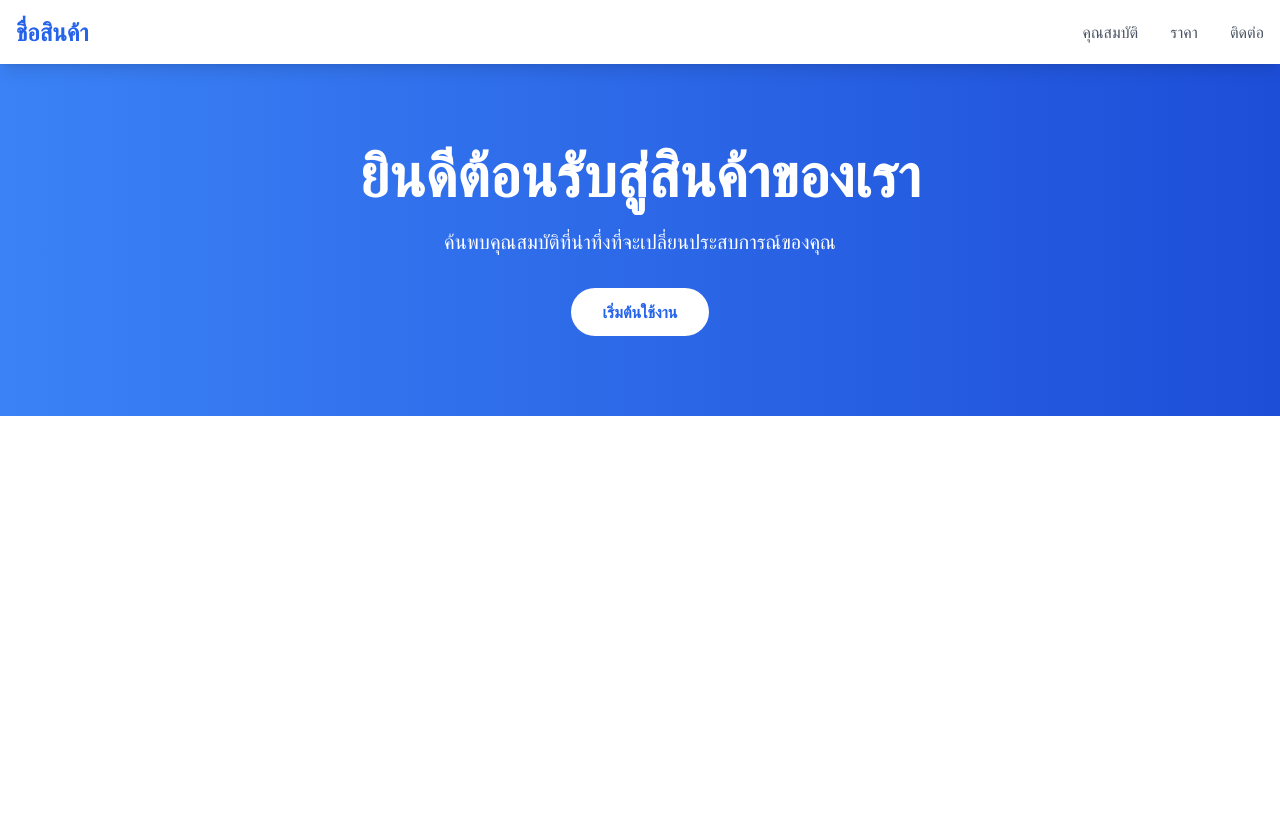
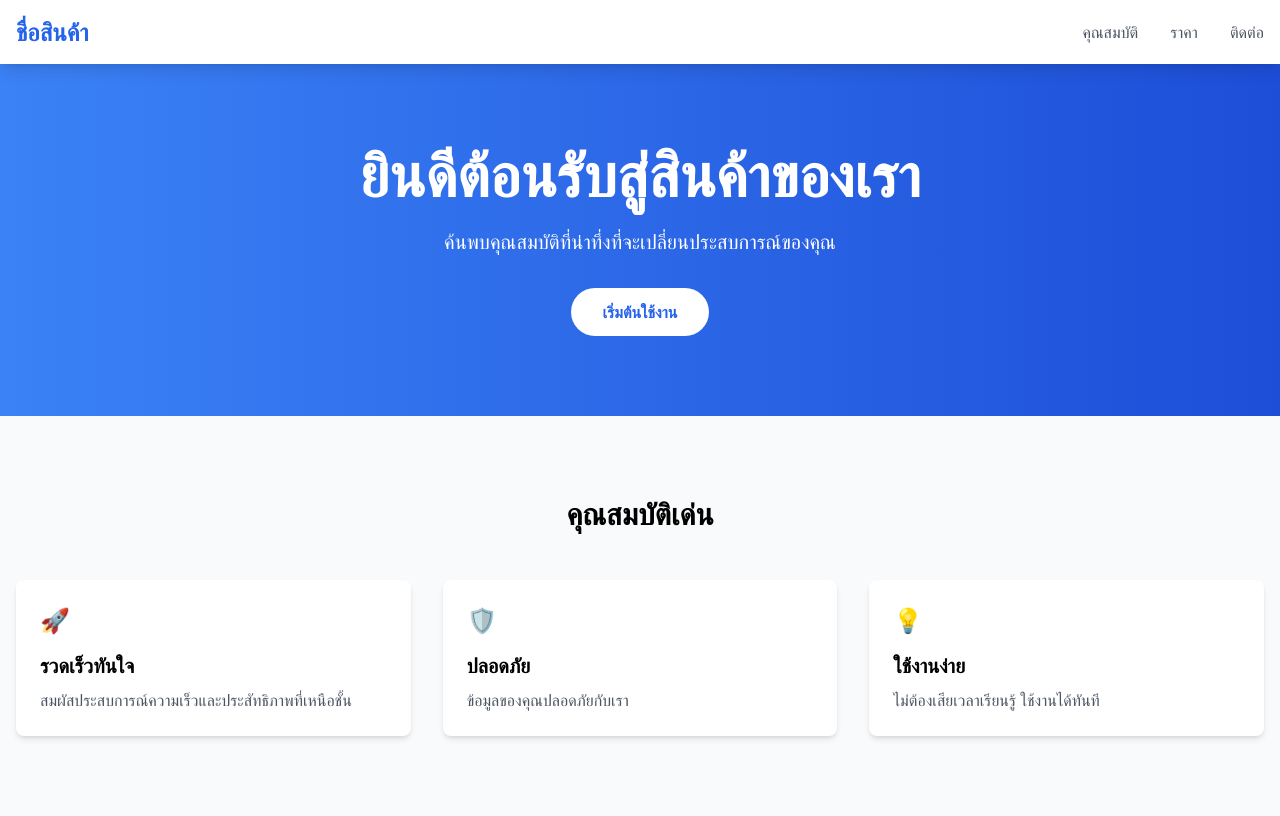
Before and after one commit to Nut-ngong-code/product-landing-page, a plain HTML site: page index.html in a window 1280 px wide. Drawn offline with nearby package versions, Linux system fonts and the light colour scheme.

Commit message:
เพิ่มส่วนแสดงคุณสมบัติพร้อมการ์ด

```diff
--- a/index.html
+++ b/index.html
@@ -45,6 +45,35 @@
           </div>
         </div>
       </section>
+      <section id="features" class="py-20 bg-gray-50">
+        <div class="container mx-auto px-4">
+          <h2 class="text-3xl font-bold text-center mb-12">คุณสมบัติเด่น</h2>
+          <div class="grid grid-cols-1 md:grid-cols-3 gap-8">
+
+            <div class="bg-white p-6 rounded-lg shadow-md">
+              <div class="text-blue-500 text-2xl mb-4">🚀</div>
+              <h3 class="font-bold text-xl mb-2">รวดเร็วทันใจ</h3>
+              <p class="text-gray-600">
+                สมผัสประสบการณ์ความเร็วและประสัทธิภาพที่เหนือชั้น
+              </p>
+            </div>
+
+            <div class="bg-white p-6 rounded-lg shadow-md">
+              <div class="text-blue-500 text-2xl mb-4">🛡️</div>
+              <h3 class="font-bold text-xl mb-2">ปลอดภัย</h3>
+              <p class="text-gray-600">ข้อมูลของคุณปลอดภัยกับเรา</p>
+            </div>
+
+            <div class="bg-white p-6 rounded-lg shadow-md">
+              <div class="text-blue-500 text-2xl mb-4">💡</div>
+              <h3 class="font-bold text-xl mb-2">ใช้งานง่าย</h3>
+              <p class="text-gray-600">
+                ไม่ต้องเสียเวลาเรียนรู้ ใช้งานได้ทันที
+              </p>
+            </div>
+          </div>
+        </div>
+      </section>
     </main>
     <footer></footer>
   </body>
```
